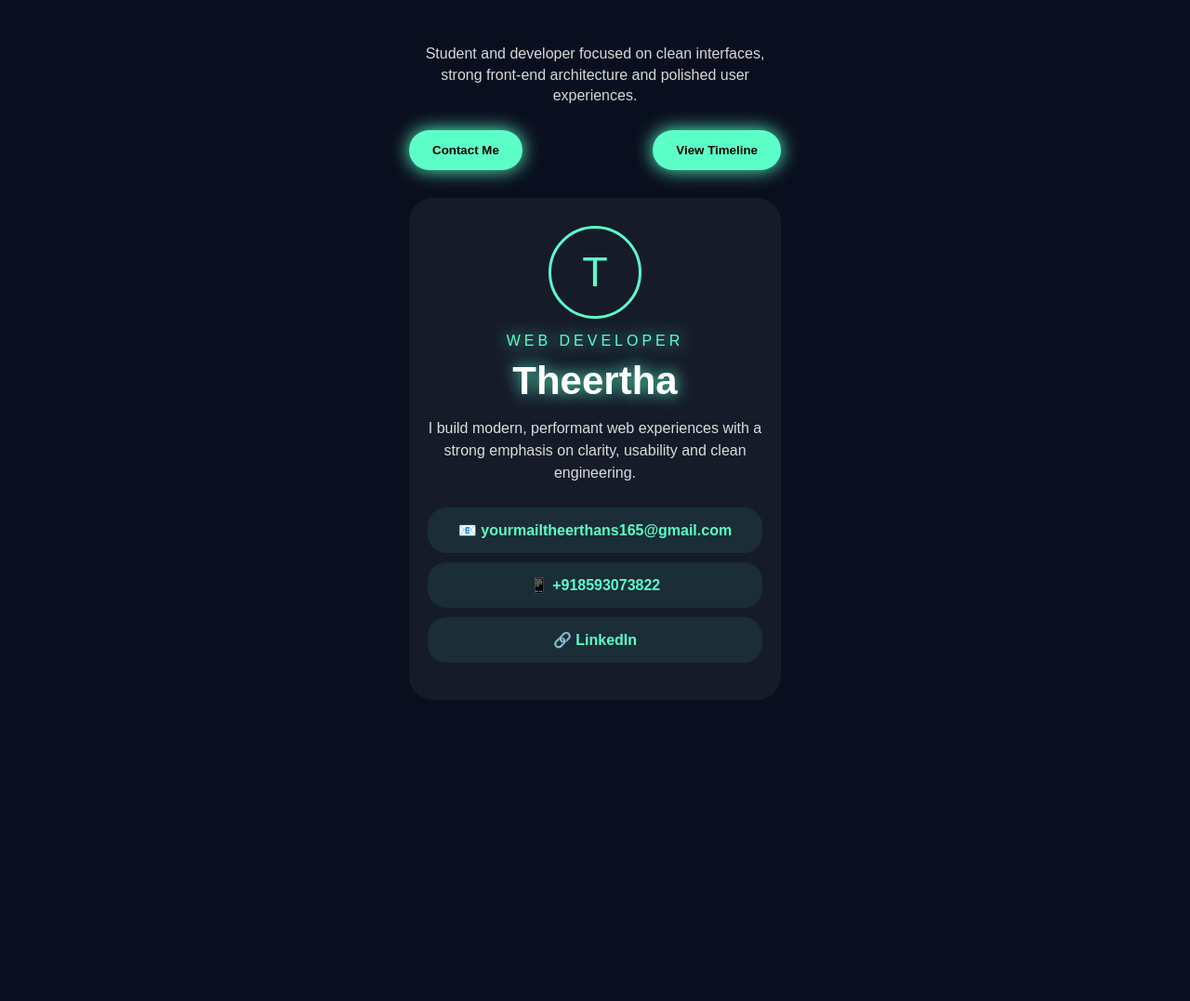
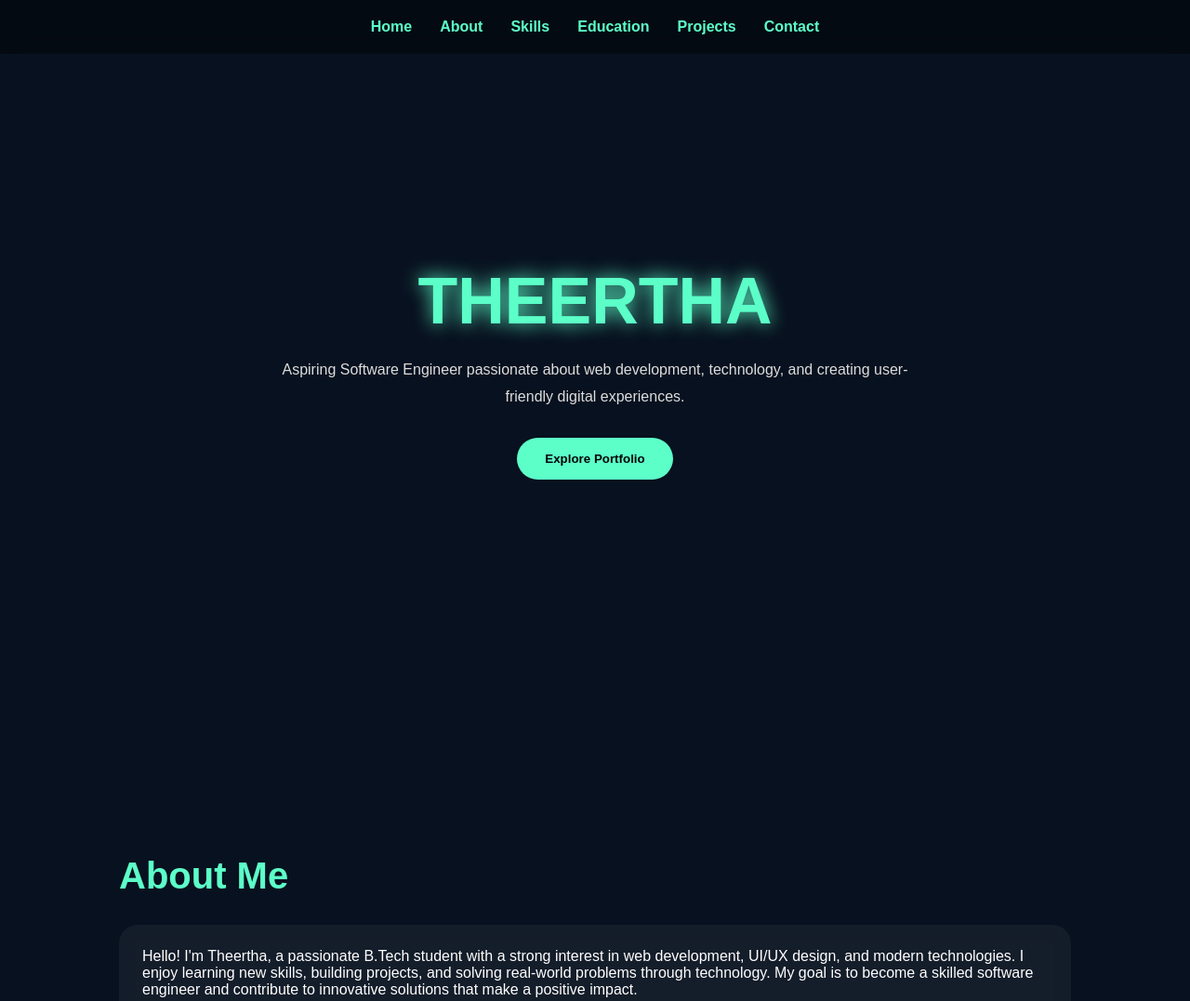
Before and after one commit to theerthans165-s/theertha165-s.github.io, a plain HTML site: page index.html in a window 1280 px wide. Shown: the top 1077 px of the page at 93% size. Before the commit the page ends 800 px from the top, so only its background shows below. Drawn offline with Linux system fonts and the light colour scheme.

Commit message:
index.html

```diff
--- a/index.html
+++ b/index.html
@@ -3,150 +3,211 @@
 <head>
 <meta charset="UTF-8">
 <meta name="viewport" content="width=device-width, initial-scale=1.0">
-<title>Theertha Portfolio</title>
+<title>Theertha ns Portfolio</title>
 
 <style>
 *{
     margin:0;
     padding:0;
     box-sizing:border-box;
-    font-family:Arial, sans-serif;
+    scroll-behavior:smooth;
+    font-family:'Poppins',sans-serif;
 }
 
 body{
-    background:#0a0f1f;
+    background:#08111f;
     color:white;
-    min-height:100vh;
+}
+
+nav{
+    position:fixed;
+    top:0;
+    width:100%;
+    padding:20px;
     display:flex;
     justify-content:center;
-    align-items:center;
+    gap:30px;
+    background:rgba(0,0,0,0.4);
+    backdrop-filter:blur(10px);
+    z-index:1000;
 }
 
-.container{
-    width:90%;
-    max-width:400px;
+nav a{
+    color:#5cffc8;
+    text-decoration:none;
+    font-weight:600;
+}
+
+section{
+    min-height:100vh;
+    padding:120px 10%;
+}
+
+.hero{
+    display:flex;
+    flex-direction:column;
+    justify-content:center;
+    align-items:center;
     text-align:center;
 }
 
-.top-text{
-    color:#d8d8d8;
-    margin-bottom:25px;
-    line-height:1.4;
+.hero h1{
+    font-size:70px;
+    color:#5cffc8;
+    text-shadow:0 0 20px #5cffc8;
 }
 
-.buttons{
-    display:flex;
-    justify-content:space-between;
-    margin-bottom:30px;
+.hero p{
+    max-width:700px;
+    margin-top:20px;
+    color:#ddd;
+    line-height:1.8;
 }
 
 .btn{
-    padding:14px 25px;
+    margin-top:30px;
+    padding:15px 30px;
     border:none;
     border-radius:30px;
     background:#5cffc8;
-    color:#000;
     font-weight:bold;
     cursor:pointer;
-    box-shadow:0 0 20px #5cffc8;
+}
+
+.title{
+    color:#5cffc8;
+    margin-bottom:30px;
+    font-size:40px;
 }
 
 .card{
     background:rgba(255,255,255,0.05);
-    border-radius:25px;
-    padding:30px 20px;
     backdrop-filter:blur(10px);
+    border-radius:20px;
+    padding:25px;
+    margin-bottom:20px;
 }
 
-.avatar{
-    width:100px;
-    height:100px;
-    margin:auto;
-    border-radius:50%;
-    border:3px solid #5cffc8;
-    display:flex;
-    align-items:center;
-    justify-content:center;
-    font-size:45px;
-    color:#5cffc8;
-    margin-bottom:15px;
+.skills{
+    display:grid;
+    grid-template-columns:repeat(auto-fit,minmax(180px,1fr));
+    gap:20px;
 }
 
-.role{
-    color:#5cffc8;
-    letter-spacing:4px;
-    margin-bottom:10px;
+.skill{
+    text-align:center;
+    padding:20px;
+    background:rgba(92,255,200,0.08);
+    border-radius:15px;
 }
 
-h1{
-    font-size:42px;
-    margin-bottom:15px;
-}
-
-.description{
-    color:#ddd;
-    line-height:1.5;
-    margin-bottom:25px;
-}
-
-.info{
-    background:rgba(92,255,200,0.08);
-    padding:15px;
-    border-radius:20px;
-    margin:10px 0;
-    color:#5cffc8;
-    font-weight:bold;
-}
-
-.glow{
-    animation:glow 2s infinite alternate;
-}
-
-@keyframes glow{
-    from{
-        text-shadow:0 0 5px #5cffc8;
-    }
-    to{
-        text-shadow:0 0 20px #5cffc8;
-    }
+footer{
+    text-align:center;
+    padding:30px;
+    background:#050b15;
 }
 </style>
 </head>
 
 <body>
 
-<div class="container">
+<nav>
+<a href="#home">Home</a>
+<a href="#about">About</a>
+<a href="#skills">Skills</a>
+<a href="#education">Education</a>
+<a href="#projects">Projects</a>
+<a href="#contact">Contact</a>
+</nav>
 
-    <p class="top-text">
-        Student and developer focused on clean interfaces,
-        strong front-end architecture and polished user experiences.
-    </p>
+<section id="home" class="hero">
+<h1>THEERTHA</h1>
+<p>
+Aspiring Software Engineer passionate about web development,
+technology, and creating user-friendly digital experiences.
+</p>
+<button class="btn">Explore Portfolio</button>
+</section>
 
-    <div class="buttons">
-        <button class="btn">Contact Me</button>
-        <button class="btn">View Timeline</button>
-    </div>
+<section id="about">
+<h2 class="title">About Me</h2>
+<div class="card">
+<p>
+Hello! I'm Theertha, a passionate B.Tech student with a strong
+interest in web development, UI/UX design, and modern technologies.
+I enjoy learning new skills, building projects, and solving
+real-world problems through technology. My goal is to become a
+skilled software engineer and contribute to innovative solutions
+that make a positive impact.
+</p>
+</div>
+</section>
 
-    <div class="card">
+<section id="skills">
+<h2 class="title">My Skills</h2>
 
-        <div class="avatar">T</div>
+<div class="skills">
+<div class="skill">HTML</div>
+<div class="skill">CSS</div>
+<div
+<div class="skill">Python</div>
+<div class="skill">C Programming</div>
+<div class="skill">Git & GitHub</div>
+<div class="skill">UI/UX Design</div>
+<div class="skill">Problem Solving</div>
+</div>
+</section>
 
-        <div class="role glow">WEB DEVELOPER</div>
+<section id="education">
+<h2 class="title">B.Tech Education</h2>
 
-        <h1 class="glow">Theertha</h1>
+<div class="card">
+<h3>Bachelor of Technology (B.Tech)</h3>
+<br>
+<p>
+Currently pursuing my B.Tech degree with a focus on developing
+strong technical knowledge and practical skills in software
+development and engineering concepts. Throughout my academic
+journey, I have worked on programming, web technologies,
+problem-solving, and project-based learning. My education has
+helped me build analytical thinking and a strong foundation for a
+career in technology.
+</p>
+</div>
+</section>
 
-        <p class="description">
-            I build modern, performant web experiences with a strong emphasis on clarity,
-            usability and clean engineering.
-        </p>
+<section id="projects">
+<h2 class="title">Projects</h2>
 
-        <div class="info">📧 yourmailtheerthans165@gmail.com</div>
-        <div class="info">📱 +918593073822</div>
-        <div class="info">🔗 LinkedIn</div>
+<div class="card">
+<h3>Portfolio Website</h3>
+<p>Personal responsive portfolio built using HTML, CSS, and JavaScript.</p>
+</div>
 
-    </div>
+<div class="card">
+<h3>Student Management System</h3>
+<p>A simple application for managing student records and details.</p>
+</div>
 
+<div class="card">
+<h3>Future Projects</h3>
+<p>More exciting projects coming soon...</p>
 </div>
+</section>
+
+<section id="contact">
+<h2 class="title">Contact Me</h2>
+
+<div class="card">
+<p>📧 theerthans165@email.com</p>
+<p>📱 +91 8593073822</p>
+<p>🌐 github.com/theertha</p>
+</div>
+</section>
+
+<footer>
+© 2026 Theertha | All Rights Reserved
+</footer>
 
 </body>
 </html>
```
